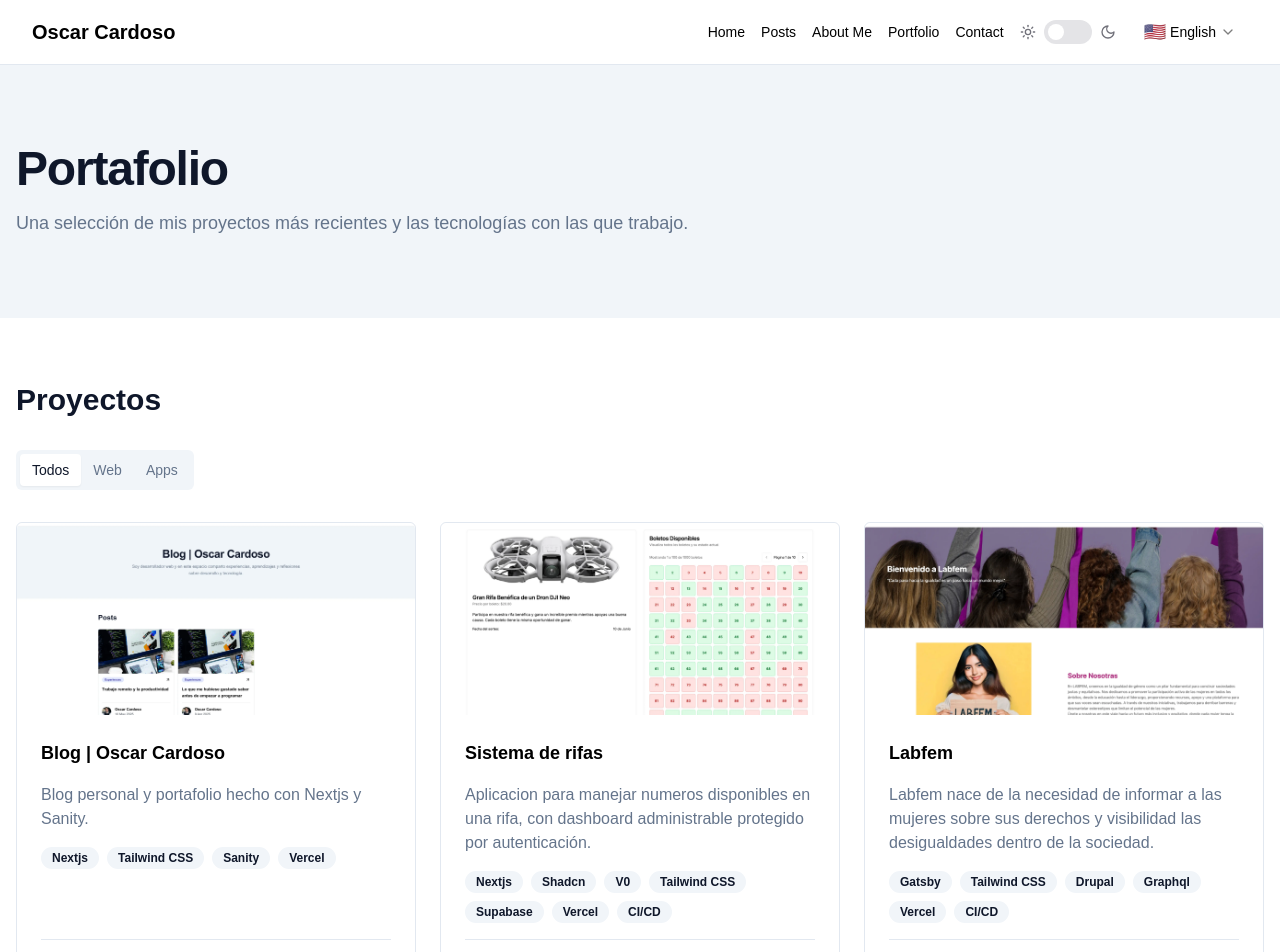
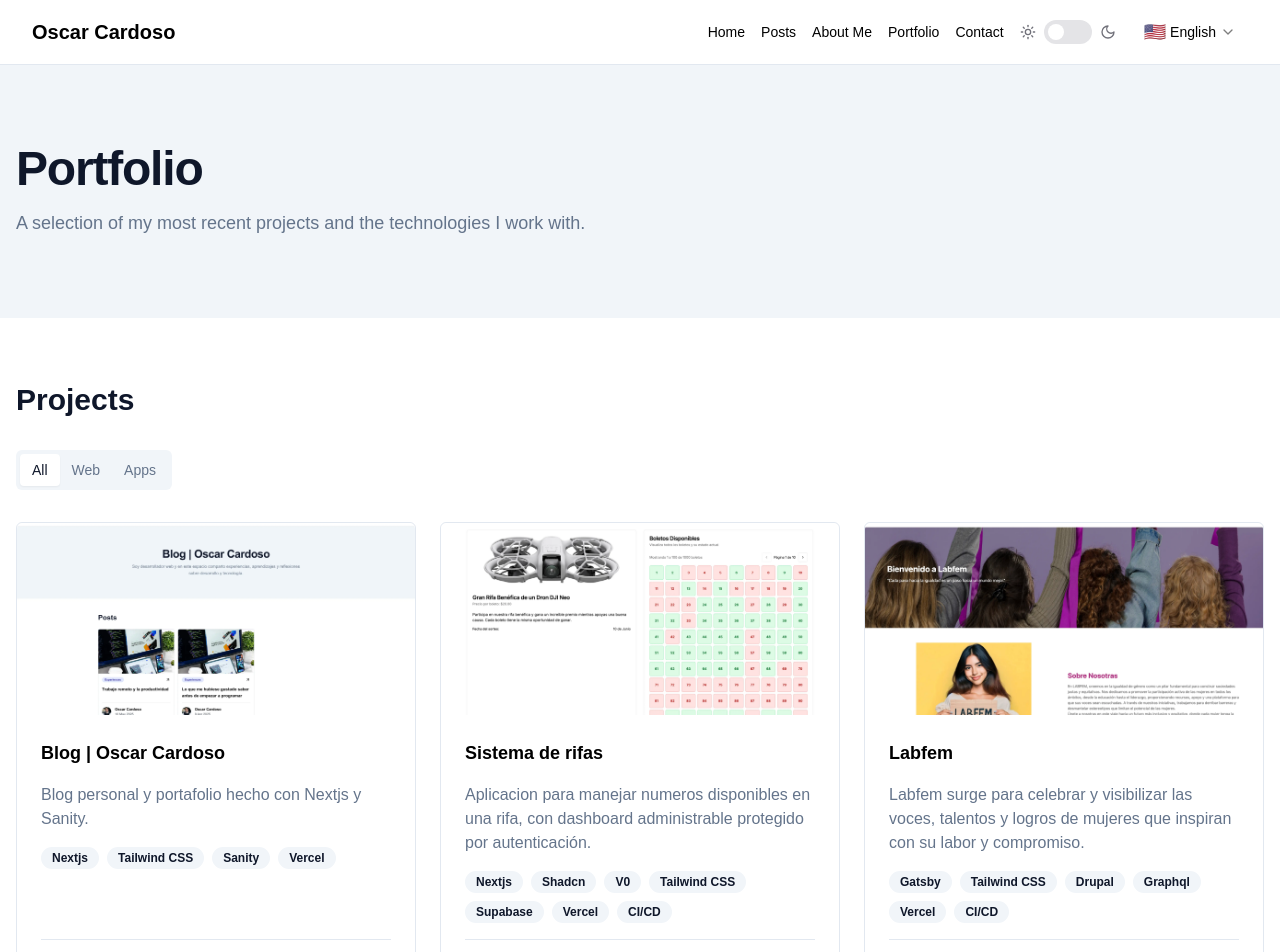
Before and after one commit to Cardozo1w/blog, a Next.js app: page /en/portfolio in a window 1280 px wide. Shown: the top 952 px of the page. Built offline with nearby package versions, Linux system fonts and the light colour scheme.

Commit message:
translations portfolio

```diff
--- a/messages/en.json
+++ b/messages/en.json
@@ -13,6 +13,13 @@
     "aboutDescription": "I’m a web developer and in this space I share experiences, learnings, and reflections on development and technology. Each post is based on real cases, well-thought-out ideas, and tools I actually use day to day.",
     "aboutDescription2": "This blog is made for developers, tech enthusiasts, and anyone who enjoys understanding how the digital world works from the inside."
   },
+  "Portfolio": {
+    "heroTitle": "Portfolio",
+    "heroAbout": "A selection of my most recent projects and the technologies I work with.",
+    "projectsTitle": "Projects",
+    "skillsTitle": "Technical Skills",
+    "all": "All"
+  },
   "Contact": {
     "title": "Contact",
     "description": "You can reach me on any of my social networks or by sending an email directly :)",
--- a/messages/es-mx.json
+++ b/messages/es-mx.json
@@ -13,6 +13,13 @@
     "aboutDescription": "Soy desarrollador web y en este espacio comparto experiencias, aprendizajes y reflexiones sobre desarrollo y tecnología. Cada publicación está basada en casos reales, ideas bien pensadas y herramientas que realmente uso en el día a día.",
     "aboutDescription2": "Este blog está hecho para desarrolladores, entusiastas tech y para quienes disfrutan entender cómo funciona el mundo digital desde dentro."
   },
+  "Portfolio": {
+    "heroTitle": "Portafolio",
+    "heroAbout": "Una selección de mis proyectos más recientes y las tecnologías con las que trabajo.",
+    "projectsTitle": "Proyectos",
+    "skillsTitle": "Habilidades Técnicas",
+    "all": "Todos"
+  },
   "Contact": {
     "title": "Contacto",
     "description": "Puedes contactarme en cualquiera de mis redes sociales o enviando un email directamente :)",
@@ -22,7 +29,7 @@
     "description": "Desarrollador web & Creador de contenido",
     "copyright": "Todos los derechos reservados."
   },
-   "Post": {
+  "Post": {
     "published": "Publicado",
     "backToPosts": "Regresar a los posts"
   }
--- a/src/app/[locale]/page.tsx
+++ b/src/app/[locale]/page.tsx
@@ -53,7 +53,7 @@ export default async function IndexPage({ params }: Props) {
           </h2>
           <ul className="grid gap-4 grid-cols-1 md:grid-cols-2 lg:grid-cols-3">
             {posts.map((post) => (
-              <li key={post._id}>
+              <li key={post.slug}>
                 <Card
                   image="/og-image.jpg"
                   to={`/${post.slug.current}`}
--- a/src/app/[locale]/portfolio/page.tsx
+++ b/src/app/[locale]/portfolio/page.tsx
@@ -15,6 +15,7 @@ import Card from "@/components/Card";
 // Assets
 import Footer from "@/components/footer";
 import ContactSection from "@/components/contact-section";
+import { useTranslations } from "next-intl";
 
 // Datos de proyectos
 const projects = [
@@ -51,7 +52,7 @@ const projects = [
     id: 3,
     title: "Labfem",
     description:
-      "Labfem nace de la necesidad de informar a las mujeres sobre sus derechos y visibilidad las desigualdades dentro de la sociedad.",
+      "Labfem surge para celebrar y visibilizar las voces, talentos y logros de mujeres que inspiran con su labor y compromiso.",
     image: "/projects/labfem.webp",
     projectUrl: "https://labfem.vercel.app/",
     sourceCodeUrl: "https://github.com/Cardozo1w/labfem",
@@ -160,6 +161,7 @@ const skills = [
 ];
 
 export default function PortfolioPage() {
+  const t = useTranslations("Portfolio")
   return (
     <div className="min-h-screen bg-background">
       {/* Hero Section */}
@@ -167,11 +169,10 @@ export default function PortfolioPage() {
         <div className="container mx-auto px-4">
           <div className="max-w-7xl mx-auto">
             <h1 className="text-4xl md:text-5xl font-bold tracking-tight text-foreground mb-4">
-              Portafolio
+              {t("heroTitle")}
             </h1>
             <p className="text-lg text-muted-foreground leading-relaxed">
-              Una selección de mis proyectos más recientes y las tecnologías con
-              las que trabajo.
+              {t("heroAbout")}
             </p>
           </div>
         </div>
@@ -181,12 +182,12 @@ export default function PortfolioPage() {
         <div className="container mx-auto px-4">
           <div className="max-w-7xl mx-auto">
             <h2 className="text-3xl font-bold mb-8 text-foreground">
-              Proyectos
+              {t("projectsTitle")}
             </h2>
 
             <Tabs defaultValue="all" className="mb-8">
               <TabsList className="mb-6">
-                <TabsTrigger value="all">Todos</TabsTrigger>
+                <TabsTrigger value="all">{t("all")}</TabsTrigger>
                 <TabsTrigger value="web">Web</TabsTrigger>
                 <TabsTrigger value="app">Apps</TabsTrigger>
               </TabsList>
@@ -258,7 +259,7 @@ export default function PortfolioPage() {
         <div className="container mx-auto px-4">
           <div className="max-w-7xl mx-auto">
             <h2 className="text-3xl font-bold mb-8 text-foreground">
-              Habilidades Técnicas
+              {t("skillsTitle")}
             </h2>
 
             <div className="grid grid-cols-1 md:grid-cols-2 gap-8">
```
